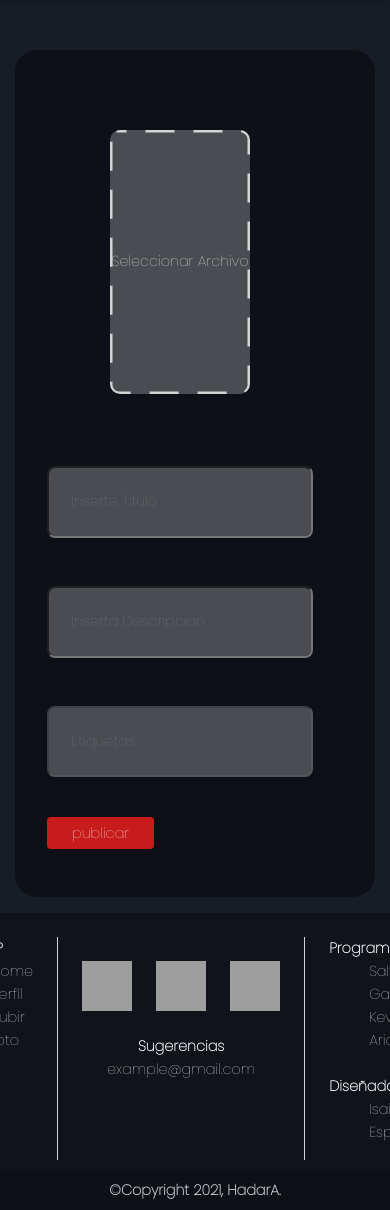
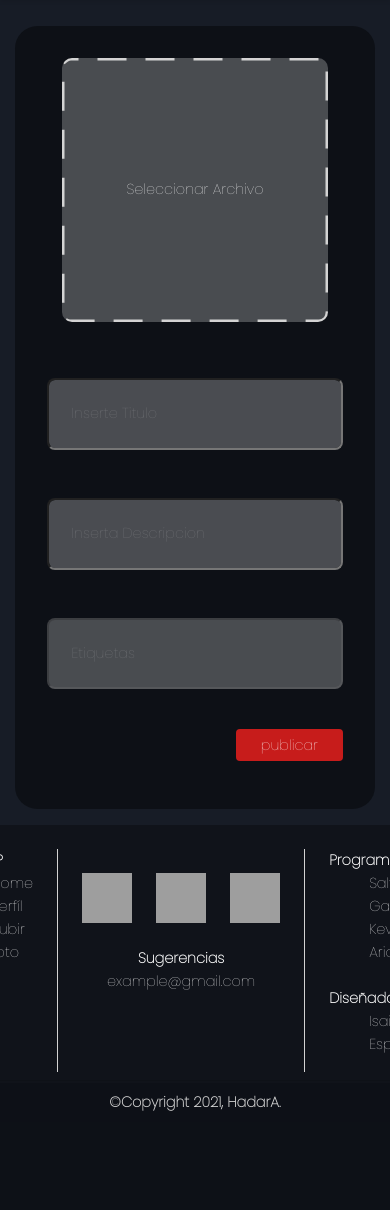
Before and after one commit to Salvador243/hadara, a Laravel app: page /upload in a window 390 px wide; the page is wider, and only the part inside the window is pictured. Shown: the part 70-1280 px from the top of that part. After the commit the page ends 1181 px from the top of that part, so only its background shows below. Run offline with Laravel 8, Linux system fonts and the light colour scheme; the visitor is signed in with stand-in values (Sample User, id 1); parts of the project's set-up code (start-up, migrations or seed data) failed here and were passed over; some libraries are stand-ins or nearby versions; grey boxes are pictures that could not be loaded.

Commit message:
Upload picture view has been  made responsive.

```diff
--- a/resources/views/edit_profile.blade.php
+++ b/resources/views/edit_profile.blade.php
@@ -34,7 +34,7 @@
                         <input type="text" class="form-control rounded-right border-none" placeholder="Signature"
                             value="{{$data->signature}}" name="signature">
                     </div>
-                    <div class="d-grid gap-2 d-md-flex justify-content-md-end">
+                    <div class="d-grid gap-2 d-flex justify-content-end">
                         <button class="mb-3 btn btn-danger" type="">Actualizar</button>
                     </div>
                 </div>
--- a/resources/views/upload_images.blade.php
+++ b/resources/views/upload_images.blade.php
@@ -4,23 +4,23 @@
 <link rel="stylesheet" href="https://cdnjs.cloudflare.com/ajax/libs/dropzone/5.5.0/min/dropzone.min.css">
 <script src="https://cdnjs.cloudflare.com/ajax/libs/dropzone/5.5.0/dropzone.js"></script>
 {{--container principal--}}
-<div class="container mt-4">
+<div class="container">
     <form method="post" action="{{ route('save') }}" enctype="multipart/form-data">
         @csrf
         <div class="pleca rounded-new">
             {{-- 2 Columns pleca --}}
-            <div class="row col-sm-auto justify-content-center padding-pleca">
+            <div class="row row-cols-1 row-cols-md-2 justify-content-center padding-pleca">
                 {{-- first column --}}
-                <div class="col-sm-6">
+                <div class="col-12 col-md-6">
                     <div class="container">
-                        <div class="col-sm-12 my-5 px-5">
+                        <div class="col-12 my-0 my-md-5 px-0 px-lg-5">
                             <input id="fichero" type="file" name="img_name">
                             <label for="fichero" class="circle" id="preview">Seleccionar Archivo</label>
                         </div>
                     </div>
                 </div>
                 {{-- second column --}}
-                <div class="col-sm-5">
+                <div class="col-12 col-md-5 mt-4 mt-md-0">
                     <div class="input-group">
                         <input type="text" class="rounded form-control my-4" name="title" placeholder="Inserte Titulo">
                     </div>
@@ -32,7 +32,7 @@
                         <input type="text" class="rounded form-control my-4" name="tags" placeholder="Etiquetas"
                             disabled="">
                     </div>
-                    <div class="d-grid gap-2 d-md-flex justify-content-md-end">
+                    <div class="d-grid gap-2 d-flex justify-content-end">
                         <button class="my-3 btn btn-danger" type="">publicar</button>
                     </div>
                 </div>
```
Also changed, not shown: 1 other file.
